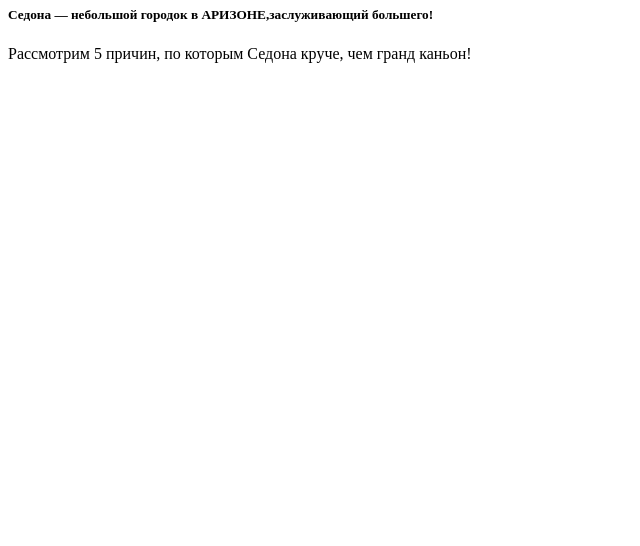
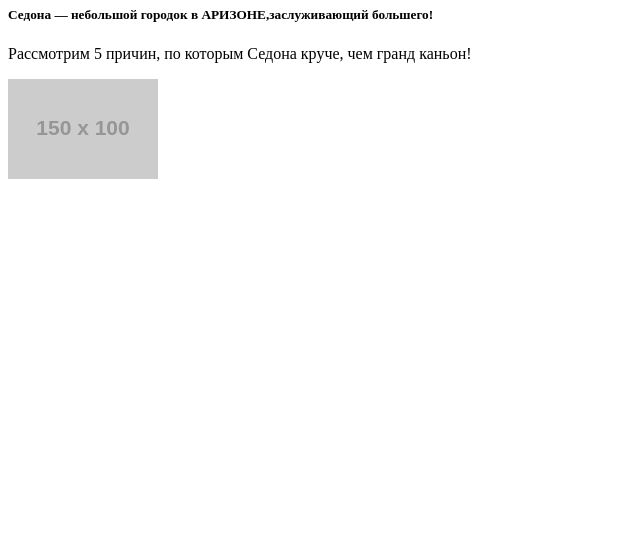
Before and after one commit to L1nkss/52016-sedona-1, a website: page source/index.html in a window 1280 px wide. Shown: the part 254-800 px from the top of the page, without its empty margins (0-640 px from the left). Drawn offline with Linux system fonts and the light colour scheme; placeholder pictures from the web are drawn by us.

Commit message:
Блок Настоящий городок

```diff
--- a/source/index.html
+++ b/source/index.html
@@ -34,6 +34,10 @@
       <h5 class="sedona-title__info">Седона — небольшой городок в АРИЗОНЕ,заслуживающий большего!</h5>
       <p class="sedona-title__text">Рассмотрим 5 причин, по которым Седона круче, чем гранд каньон!</p>
     </section>
+    <section class="real-city">
+        <div class="real-city__title"></div>
+        <img src="http://placehold.it/150x100" class="real-city__photo">
+    </section>
 
 
   </body>
```
